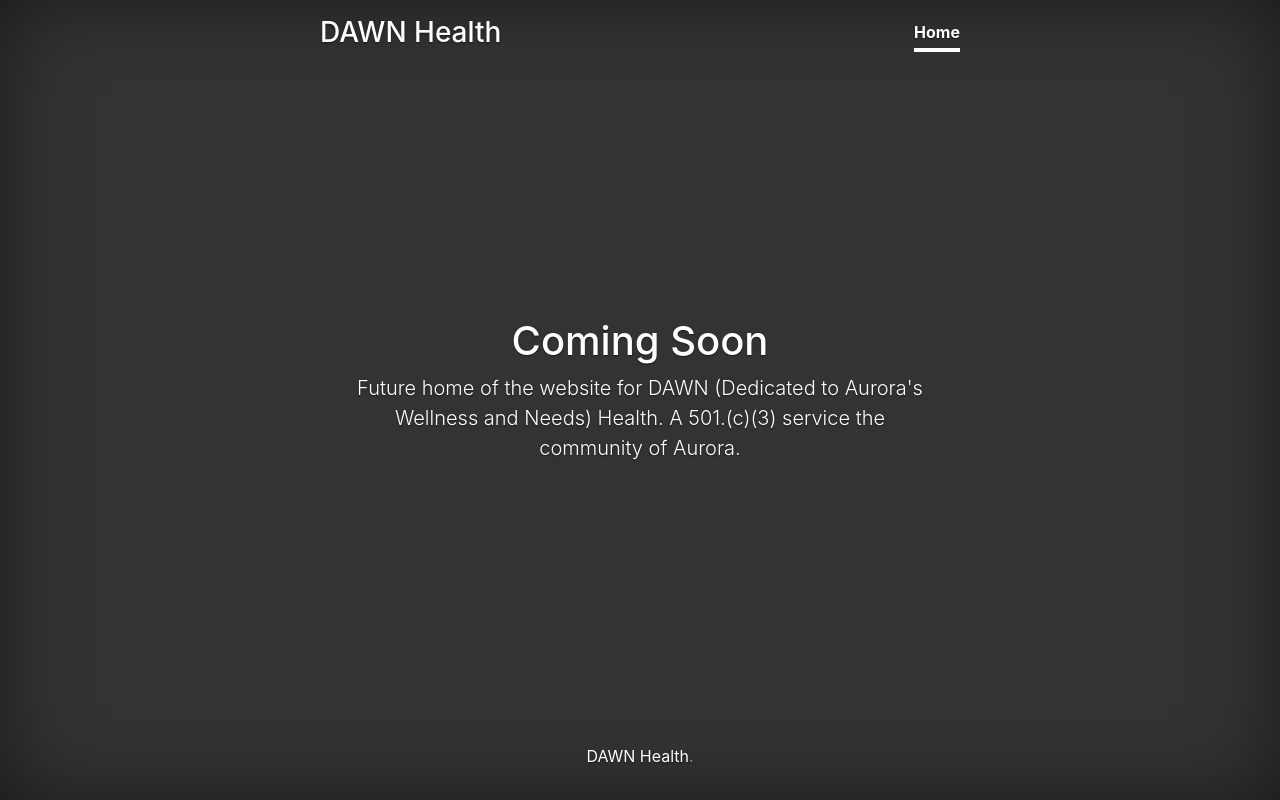
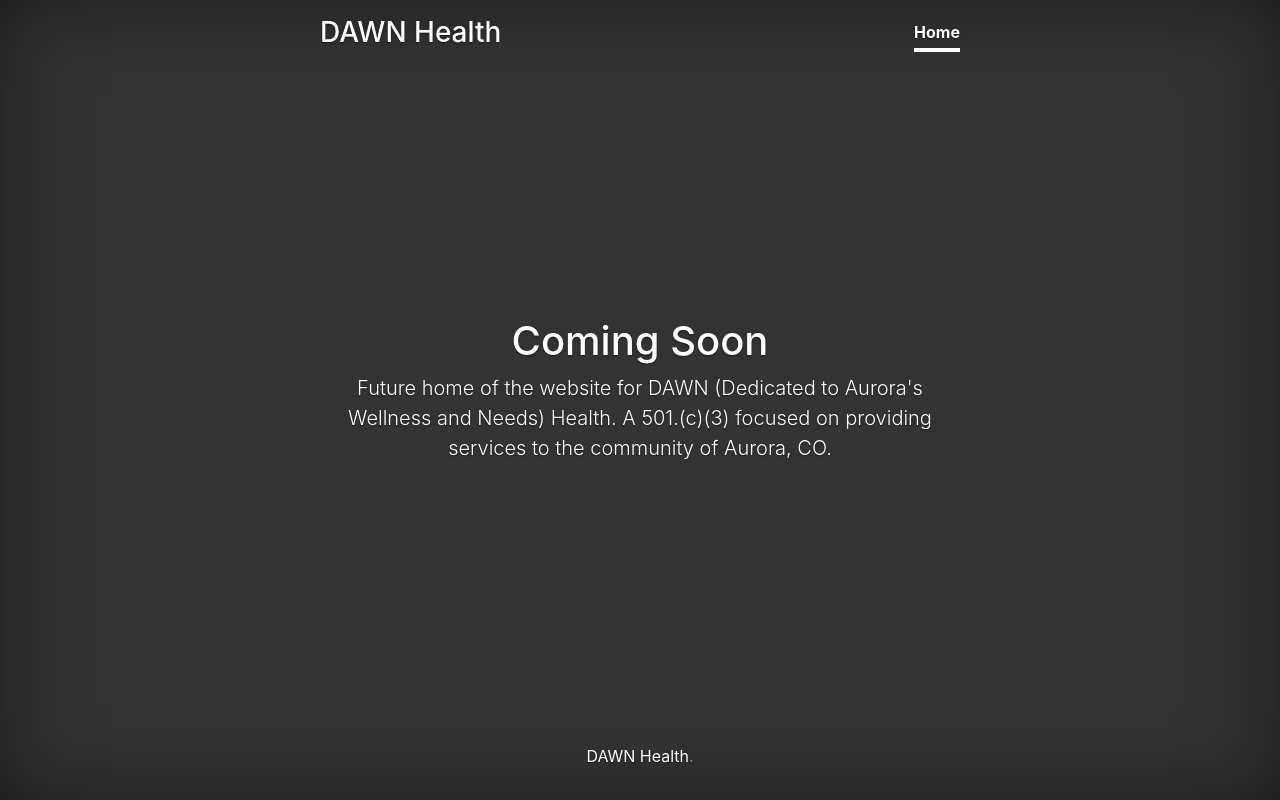
Before and after one commit to DAWNHealth/dawnhealth.github.io, a plain HTML site: page index.html in a window 1280 px wide. Drawn offline with nearby package versions, Linux system fonts and the light colour scheme.

Commit message:
clarified text

```diff
--- a/index.html
+++ b/index.html
@@ -131,7 +131,7 @@ body {
 
   <main role="main" class="inner cover">
     <h1 class="cover-heading">Coming Soon</h1>
-    <p class="lead">Future home of the website for DAWN (Dedicated to Aurora's Wellness and Needs) Health.  A 501.(c)(3) service the community of Aurora.</p>
+    <p class="lead">Future home of the website for DAWN (Dedicated to Aurora's Wellness and Needs) Health.  A 501.(c)(3) focused on providing services to the community of Aurora, CO.</p>
     <p class="lead">
       <!--<a href="#" class="btn btn-lg btn-secondary">Learn more</a>-->
     </p>
```
